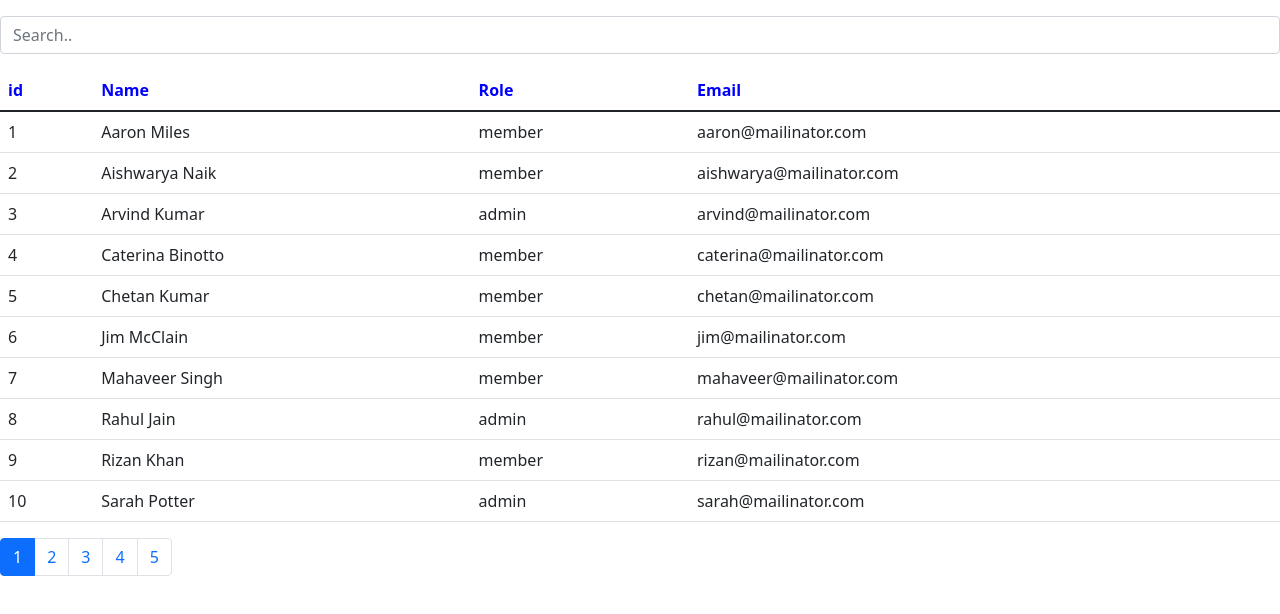
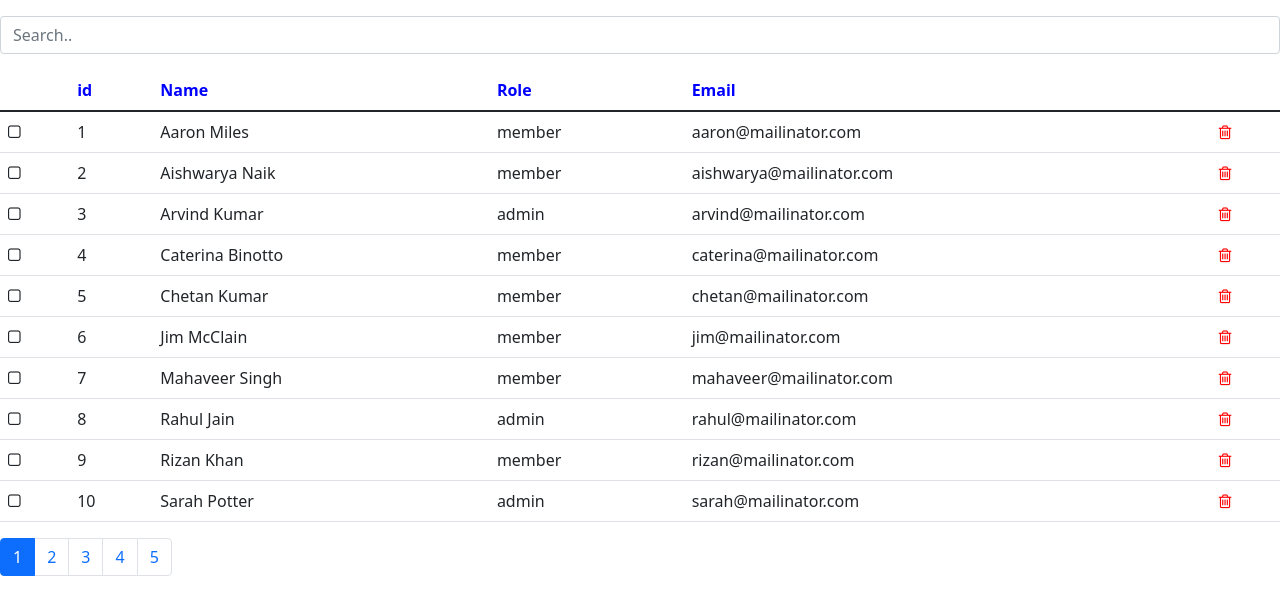
Before and after one commit to DEEPIKADHINESH/geektrust-useradmin, a React (Create React App) app: page / in a window 1280 px wide. Shown: the top 614 px of the page. Built offline with nearby package versions, Linux system fonts and the light colour scheme.

Commit message:
created select icon

```diff
--- a/package.json
+++ b/package.json
@@ -6,7 +6,9 @@
     "@testing-library/jest-dom": "^5.16.1",
     "@testing-library/react": "^12.1.2",
     "@testing-library/user-event": "^13.5.0",
+    "axios": "^0.25.0",
     "bootstrap": "^5.1.3",
+    "font-awesome": "^4.7.0",
     "lodash": "^4.17.0",
     "prop-types": "^15.6.2",
     "react": "^17.0.2",
--- a/src/common/pagination.jsx
+++ b/src/common/pagination.jsx
@@ -7,10 +7,12 @@ function Pagination(props){
     const pages=_.range(1,pageCount+1)
     return(
     <nav>
-        <ul className="pagination">
-          {pages.map(page=><li key={page} style={{cursor:"pointer"}}
+       <ul className="pagination">
+        {pages.map(page=><li key={page} style={{cursor:"pointer"}}
           className={page===currentPage ? "page-item active":"page-item"}>
-          <a className="page-link" onClick={()=>props.onPageChange(page)}>{page}</a></li>)}
+          <button className="page-link"  onClick={()=>props.onPageChange(page)}>{page}</button></li>)}
+
+
         </ul>
     </nav>
     )
--- /dev/null
+++ b/src/common/select.jsx
@@ -0,0 +1,15 @@
+import React,{Component} from "react";
+class Select extends  Component{
+    render(){
+        // let  classes="fa fa-check-square"
+        // if(!this.props.liked) classes="fa fa-square"
+       let classes="fa fa-check-square"
+       if(!this.props.liked) classes+="fa fa-square-o"
+            return(
+                <i onClick={this.props.onClick}
+                className={classes}
+                aria-hidden="true"/>
+        )
+    }
+}
+export default Select
--- a/src/components/users.jsx
+++ b/src/components/users.jsx
@@ -3,6 +3,7 @@ import {getUser} from "../fakeUser";
 import Pagination from "../common/pagination";
 import { paginate } from "./paginate";
 import Searchbox from "../common/searchBox";
+import UsersTable from "./usersTable";
 class User extends Component{
     state={
        user:getUser(),
@@ -17,42 +18,38 @@ class User extends Component{
         //console.log(query)
         this.setState({searchQuery:query,currentPage:1})
     }
+    handleDelete=(users)=>{
+        const user=this.state.user.filter(m=>m.id !== users.id)
+        this.setState({user})
+    }
+    handleSelect=(users)=>{
+        const user=[...this.state.user]
+        const index=user.indexOf(users);
+        user[index]={...user[index]}
+        user[index].liked =!user[index].liked;
+        this.setState({user:user})
+    }
     getPagedData=()=>{
         let filtered=this.state.user
         if(this.state.searchQuery)
         filtered=this.state.user.filter(item=>
         {return (item.email||item.name||item.role).toLowerCase().startsWith(this.state.searchQuery.toLowerCase())})
-        const users=paginate(filtered,this.state.currentPage,this.state.pageSize)
-        return{users}
+        const user=paginate(filtered,this.state.currentPage,this.state.pageSize)
+        return{user}
     }
-
-
     render(){
-       const {users}=this.getPagedData()
+       const {user}=this.getPagedData()
+       const {currentPage,pageSize,searchQuery}=this.state;
         return(
       <div>
-            <Searchbox value={this.state.searchQuery} onChange={this.handleSearch}/>
-            <table className="table">
-                <thead>
-                    <tr style={{color:"blue"}}>
-                        <th>id</th>
-                        <th>Name</th>
-                        <th>Role</th>
-                        <th>Email</th>
-                    </tr>
-                </thead>
-                <tbody>
-                    {users.map(users=>(<tr key={users.id}>
-                          <td>{users.id}</td>
-                          <td>{users.name}</td>
-                          <td>{users.role}</td>
-                          <td>{users.email}</td>
-                          </tr>))}
-                       </tbody>
-            </table>
-              <Pagination itemsCount={this.state.user.length}
-        currentPage={this.state.currentPage}
-        pageSize={this.state.pageSize}
+            <Searchbox value={searchQuery}
+            onChange={this.handleSearch}/>
+             <UsersTable users={user}
+             onDelete={this.handleDelete}
+             onSelect={this.handleSelect}/>
+           <Pagination itemsCount={this.state.user.length}
+        currentPage={currentPage}
+        pageSize={pageSize}
         onPageChange={this.handlePageChange}
         />
         </div>
--- /dev/null
+++ b/src/components/usersTable.jsx
@@ -0,0 +1,35 @@
+import React, { Component } from "react";
+import Select from "../common/select";
+class UsersTable extends Component{
+    render(){
+        return(
+            <div>
+                  <table className="table">
+            <thead>
+            <tr style={{color:"blue"}}>
+                <th></th>
+                <th>id</th>
+                <th>Name</th>
+                <th>Role</th>
+                <th>Email</th>
+            </tr>
+        </thead>
+        <tbody>
+        {this.props.users.map(users=>(<tr key={users.id}>
+             <td><Select onClick={()=>this.props.onSelect(users)}
+            liked= {users.liked}/>
+             </td>
+                  <td>{users.id}</td>
+                  <td>{users.name}</td>
+                  <td>{users.role}</td>
+                  <td>{users.email}</td>
+                <td><i onClick={()=>this.props.onDelete(users)} style={{color:"red"}}
+                className="fa fa-trash-o" aria-hidden="true"></i></td>
+                  </tr>))}
+               </tbody>
+               </table>
+               </div>
+        )
+    }
+}
+export default UsersTable;
--- a/src/index.js
+++ b/src/index.js
@@ -3,7 +3,8 @@ import ReactDOM from 'react-dom';
 import './index.css';
 import App from './App';
 import reportWebVitals from './reportWebVitals';
-import "bootstrap/dist/css/bootstrap.css"
+import "bootstrap/dist/css/bootstrap.css";
+import "font-awesome/css/font-awesome.css";
 import User from './components/users';
 
 ReactDOM.render(
```
Also changed, not shown: 1 other file (tests, documents, lock files or other folders).
